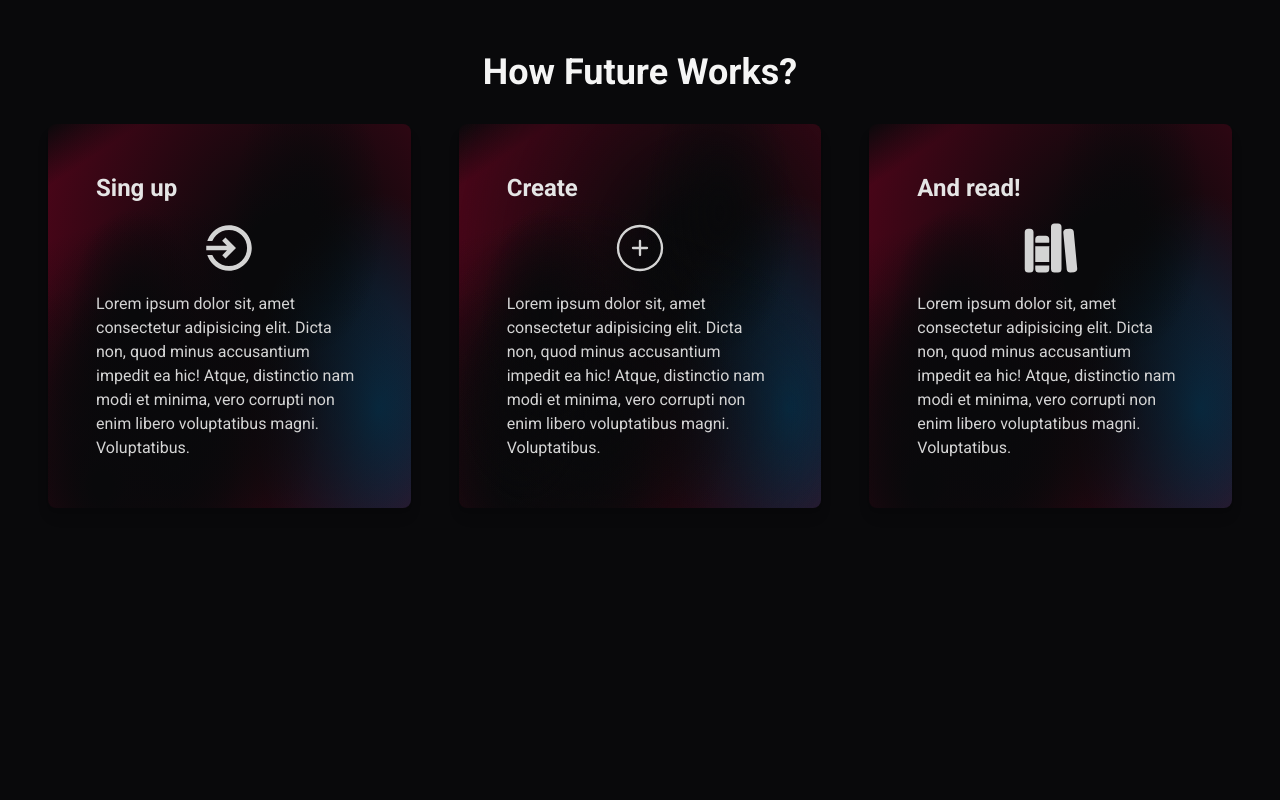
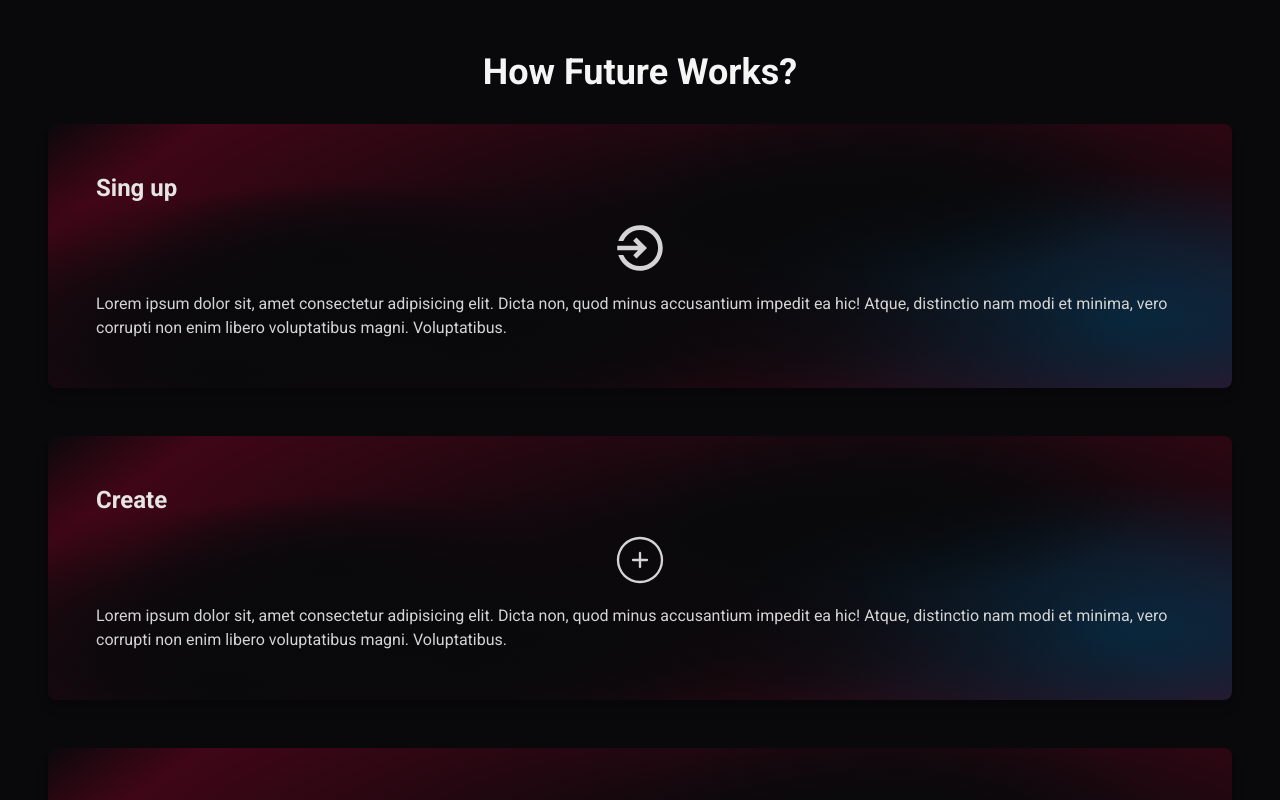
Before and after one commit to pawelek7k/future, a Next.js app: page / in a window 1280 px wide. Shown: the part 860-1660 px from the top of the page. Before the commit the page ends 1448 px from the top, so only its background shows below. Built offline with nearby package versions, Linux system fonts and the light colour scheme; a web font is replaced by a local one.

Commit message:
Update Features.tsx

```diff
--- a/app/components/landing/Features.tsx
+++ b/app/components/landing/Features.tsx
@@ -10,7 +10,7 @@ export const Features = () => {
           How Future Works?
         </h2>
       </div>
-      <ul className="flex gap-12">
+      <ul className="flex gap-12 flex-wrap">
         <li className=" p-12 rounded-lg bg-hero-bg shadow-lg">
           <div>
             <h3 className="text-neutral-200 font-semibold text-2xl">Sing up</h3>
```
